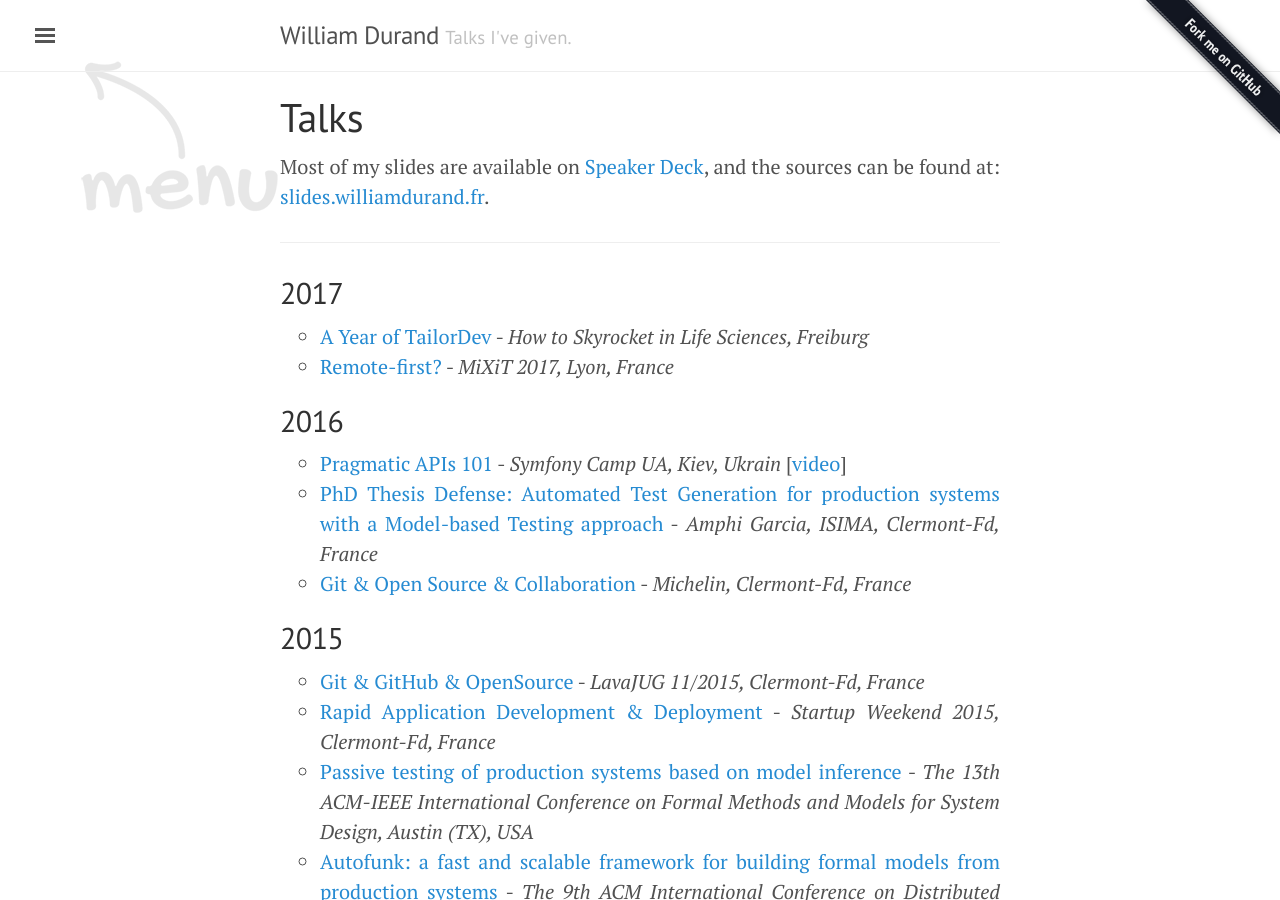
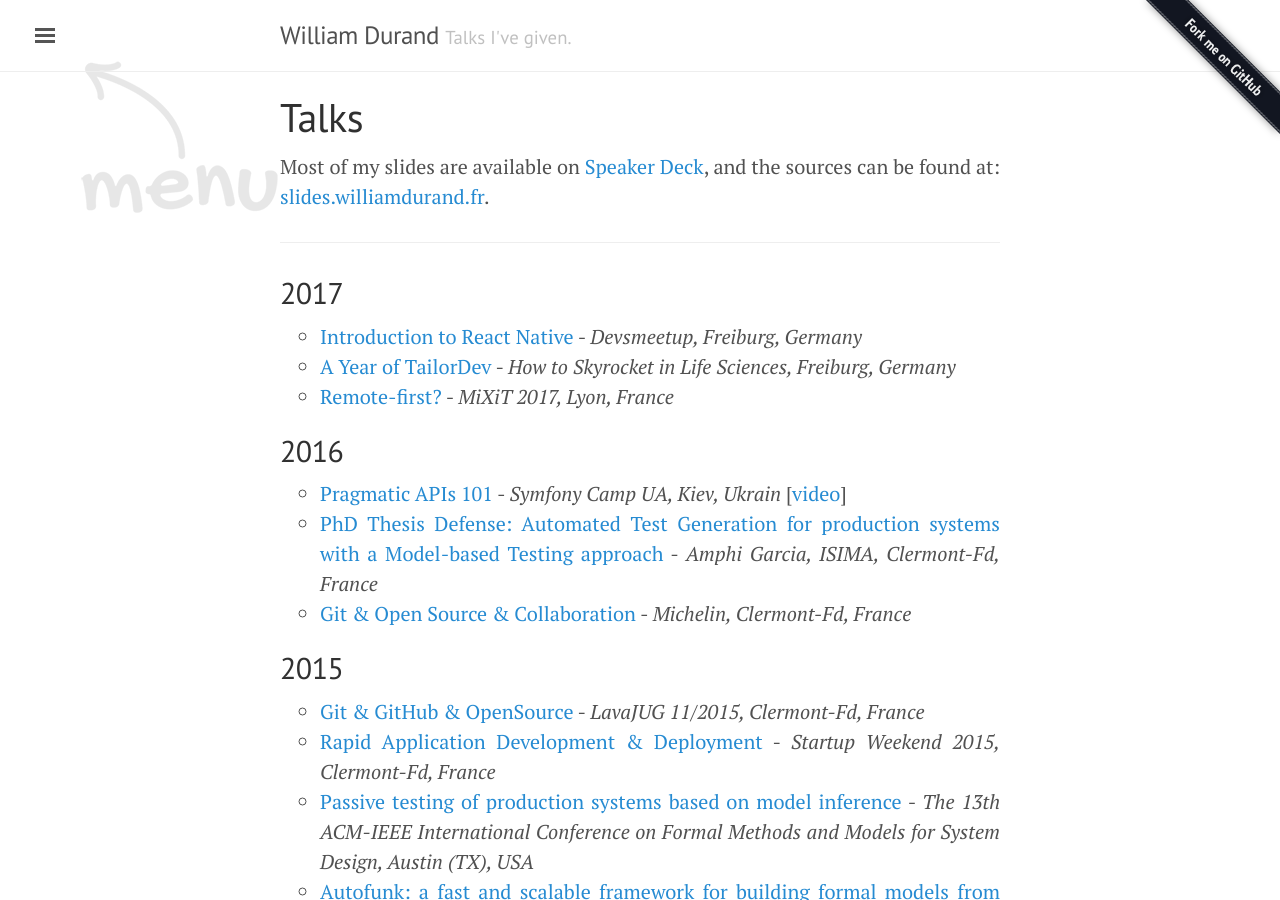
Before and after one commit to willdurand/willdurand.github.io, a Jekyll site: the page built from talks.md, in a window 1280 px wide and 900 px high. Built offline with Jekyll 4.4.1, drawn with Linux system fonts in a browser that asks for light colours; nearby versions of some CDN libraries.

Commit message:
add new talk

```diff
--- a/_data/talks.yml
+++ b/_data/talks.yml
@@ -1,9 +1,13 @@
 -
   year: 2017
   talks:
+    - title: "Introduction to React Native"
+      date: "2017-10-25"
+      at: "Devsmeetup, Freiburg, Germany"
+      slides_url: https://speakerdeck.com/willdurand/introduction-to-react-native
     - title: "A Year of TailorDev"
       date: "2017-04-27"
-      at: "How to Skyrocket in Life Sciences, Freiburg"
+      at: "How to Skyrocket in Life Sciences, Freiburg, Germany"
       slides_url: https://speakerdeck.com/willdurand/a-year-of-tailordev-freiburg
     - title: "Remote-first?"
       date: "2017-04-21"
```
